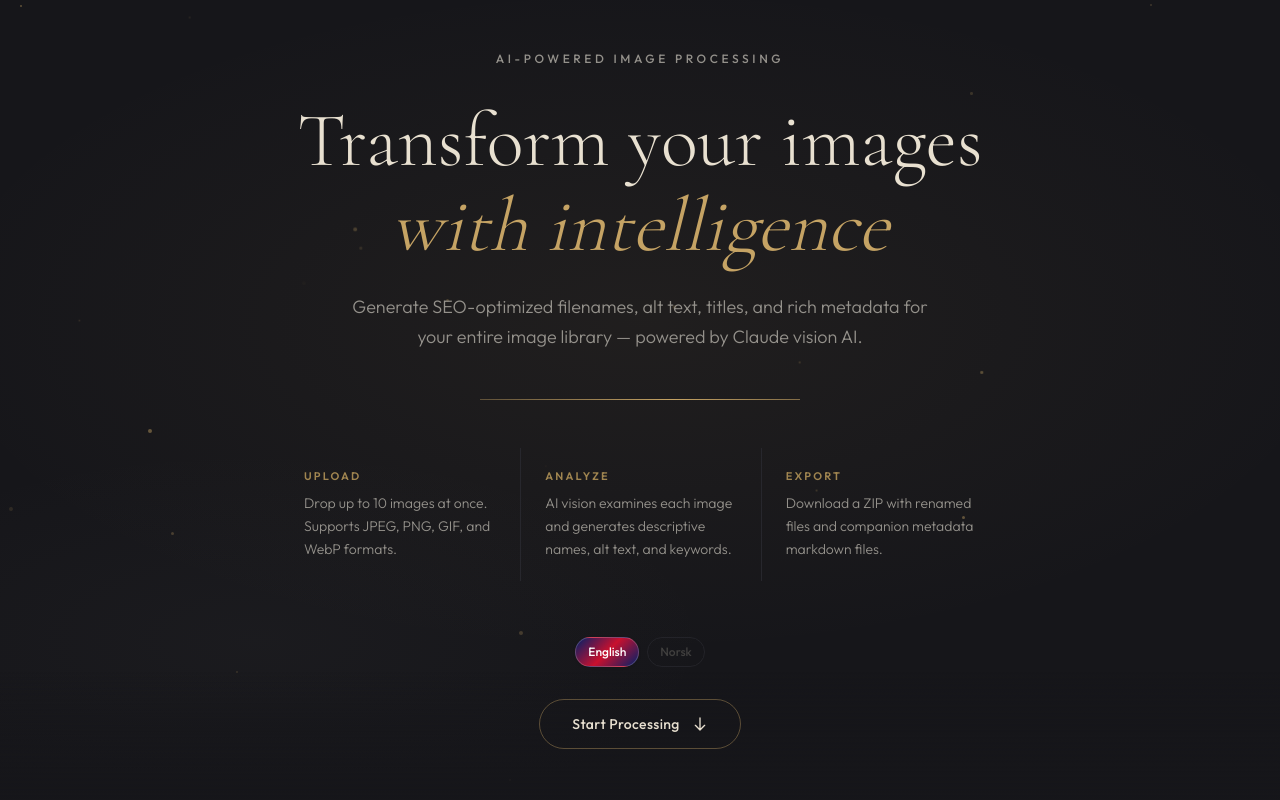
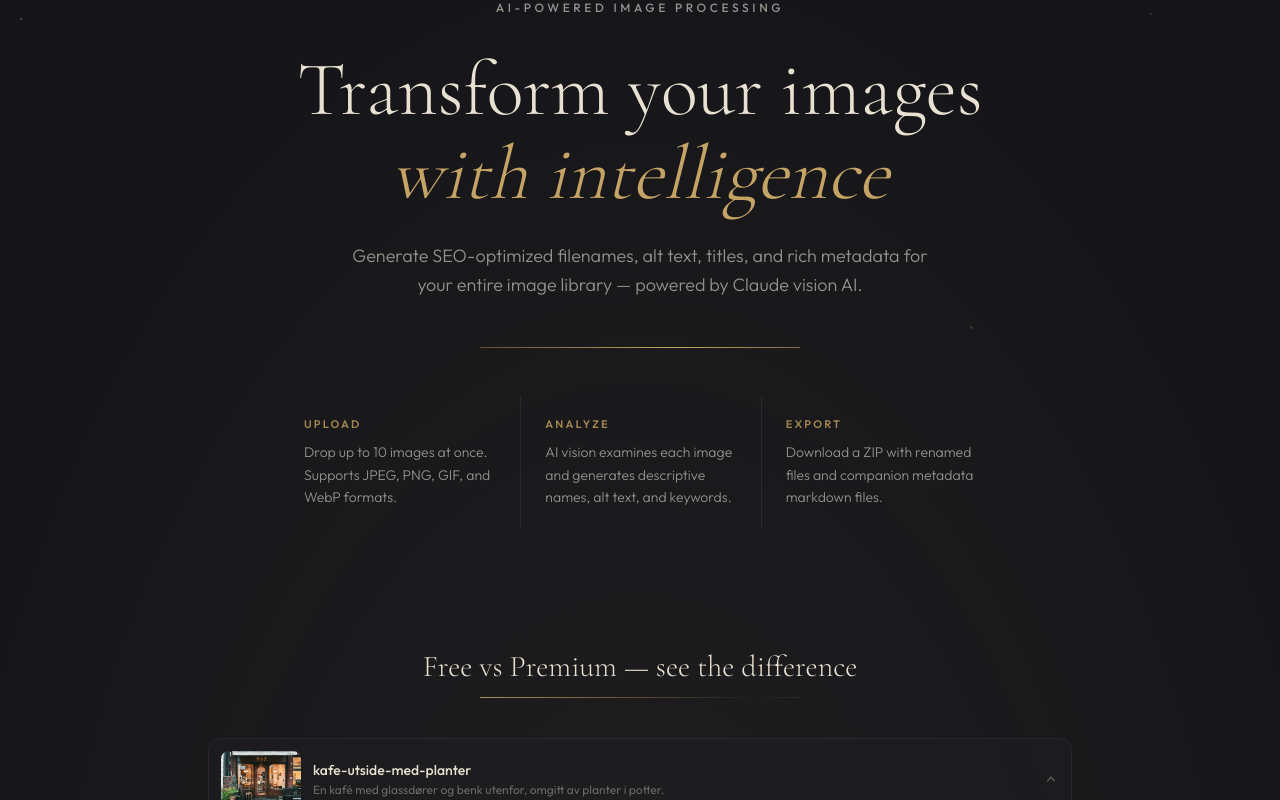
Before and after one commit to dennishoel95/image-processor, a Next.js app: page / in a window 1280 px wide. Built offline with nearby package versions, Linux system fonts and the light colour scheme; no server answers.

Commit message:
feat: embed comparison gallery in landing page hero section
Gallery shows 6 pre-baked Mistral vs Claude comparisons with locked
premium fields. Completes Phase 1A: free-tier simplification, language
reduction, and comparison gallery.

```diff
--- a/components/hero-section.tsx
+++ b/components/hero-section.tsx
@@ -2,6 +2,7 @@
 
 import { useEffect, useRef, useCallback } from "react";
 import { LANGUAGES, type Language } from "@/lib/i18n";
+import { ComparisonGallery } from "./comparison-gallery";
 
 interface Particle {
   x: number;
@@ -268,6 +269,14 @@ export function HeroSection({ onScrollToTool, language, onLanguageChange }: Hero
           ))}
         </div>
 
+        {/* Comparison gallery */}
+        <div
+          className="animate-fade-up w-screen relative left-1/2 -translate-x-1/2 mt-8"
+          style={{ animationDelay: "0.75s" }}
+        >
+          <ComparisonGallery language={language} />
+        </div>
+
         {/* Language selector */}
         <div
           className="animate-fade-up flex flex-wrap items-center justify-center gap-2 mb-8"
```
